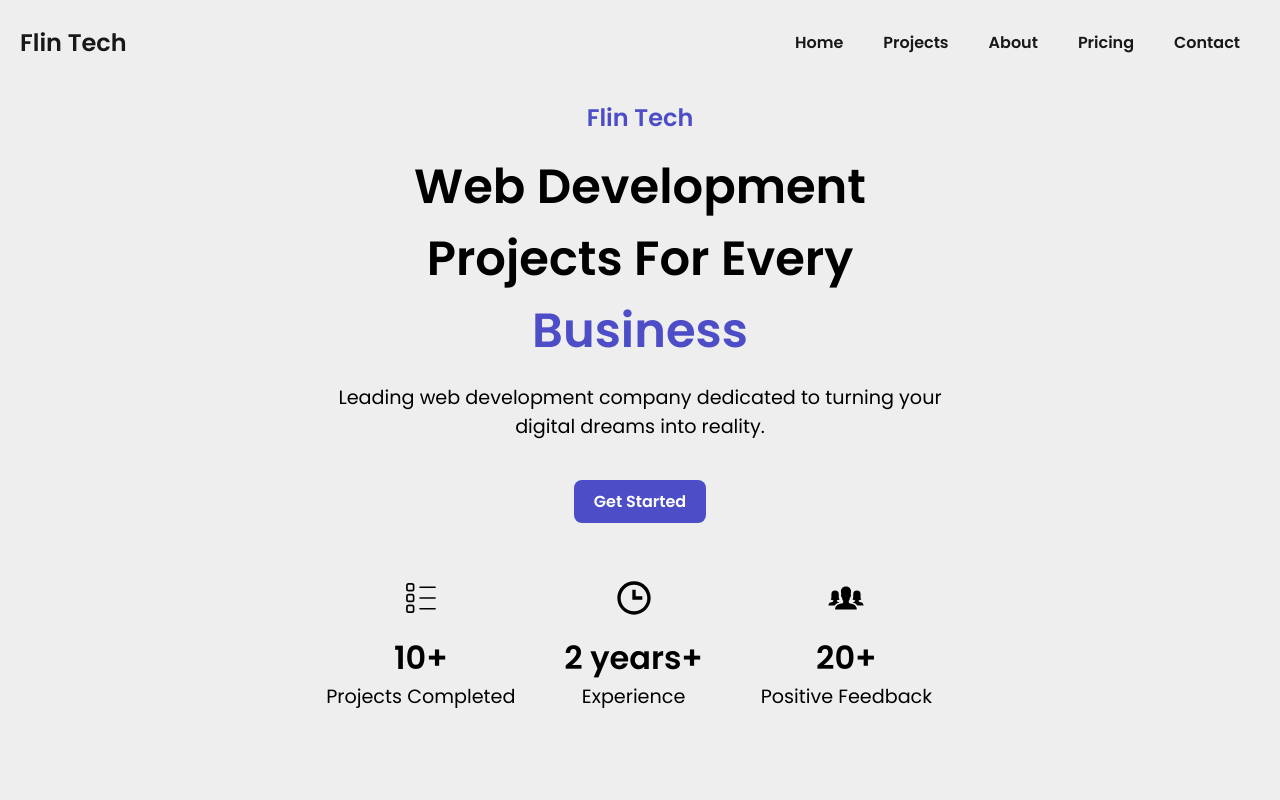
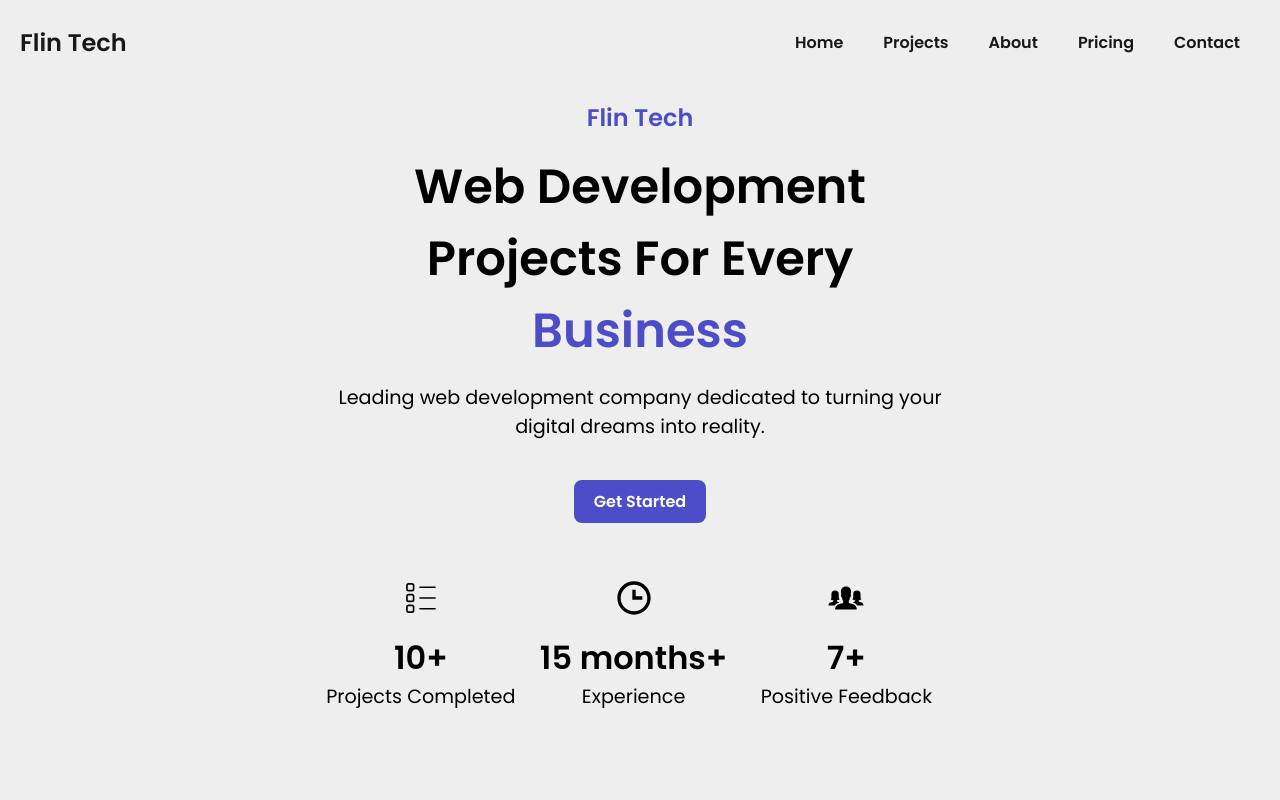
Before and after one commit to brian-ambani/react-projects, a React (Create React App) app in the folder course-work/: page / in a window 1280 px wide. Shown: the top 800 px of the page. Built offline with nearby package versions, Linux system fonts and the light colour scheme.

Commit message:
updated the hero section

```diff
--- a/course-work/src/components/hero/Hero.jsx
+++ b/course-work/src/components/hero/Hero.jsx
@@ -30,12 +30,12 @@ export default function Hero() {
           </div>
           <div className="hero_stats_item">
             <BiTime className="icon" />
-            <h1>2 years+</h1>
+            <h1>15 months+</h1>
             <p>Experience</p>
           </div>
           <div className="hero_stats_item">
             <IoIosPeople className="icon" />
-            <h1>20+</h1>
+            <h1>7+</h1>
             <p>Positive Feedback</p>
           </div>
         </div>
```
